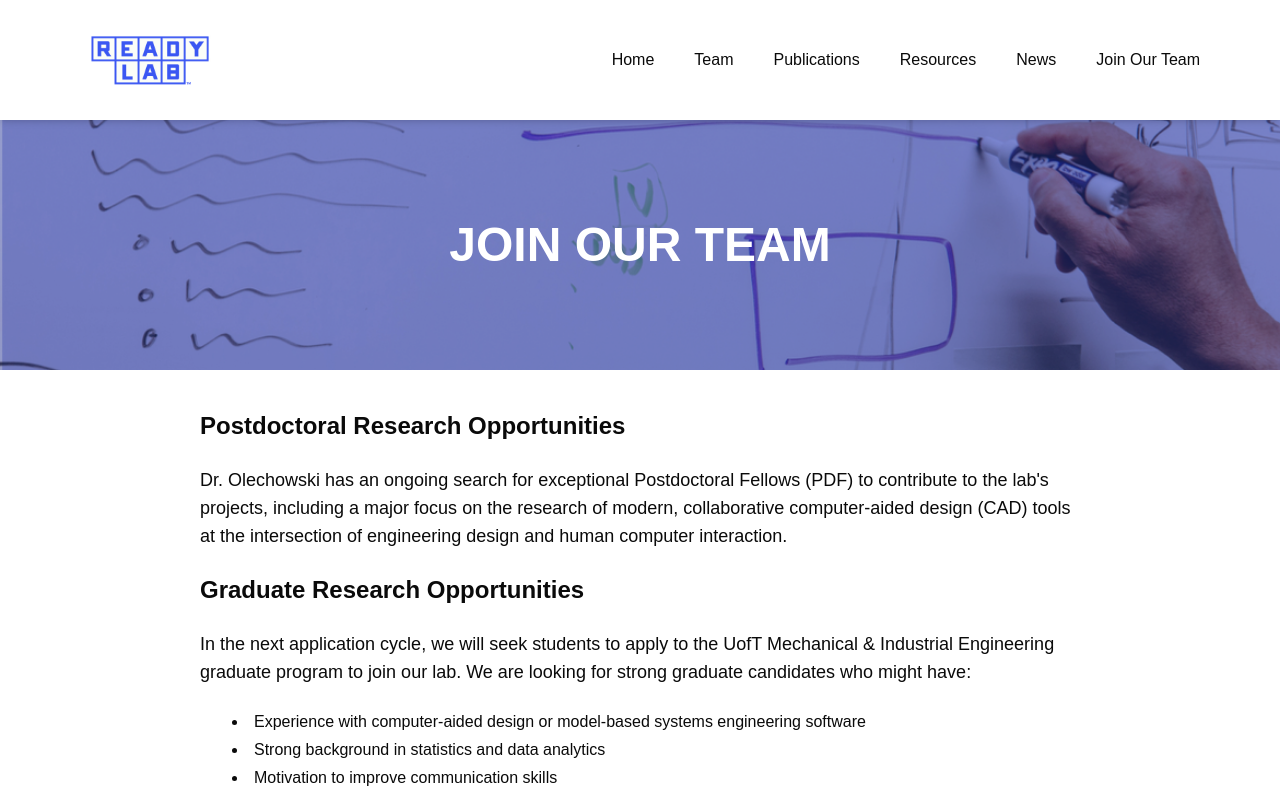
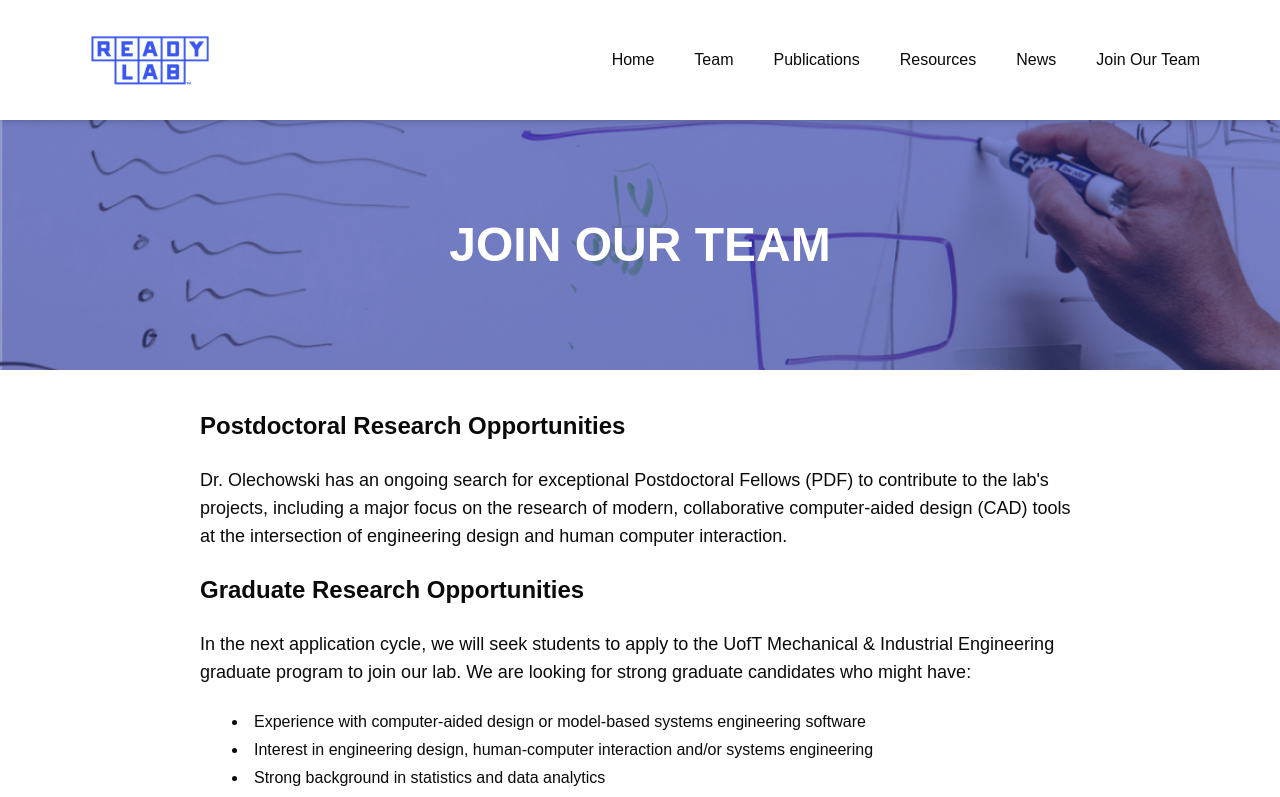
Before and after one commit to ReadyLab-UToronto/ReadyLab-UToronto.github.io, a React (Vite) app: page /join in a window 1280 px wide. Shown: the top 797 px of the page. Built offline with nearby package versions, Linux system fonts and the light colour scheme.

Commit message:
added bullet points provided by Alison

```diff
--- a/src/routes/Join.tsx
+++ b/src/routes/Join.tsx
@@ -29,6 +29,7 @@ export default function Join() {
                     <div className="text-lg">In the next application cycle, we will seek students to apply to the UofT Mechanical & Industrial Engineering graduate program to join our lab. We are looking for strong graduate candidates who might have:</div>
                     <ul className="list-disc list-inside px-8 space-y-1">
                         <li>Experience with computer-aided design or model-based systems engineering software</li>
+                        <li>Interest in engineering design, human-computer interaction and/or systems engineering</li>
                         <li>Strong background in statistics and data analytics</li>
                         <li>Motivation to improve communication skills</li>
                         <li>Ability to design and run human subject experiments</li>
```
